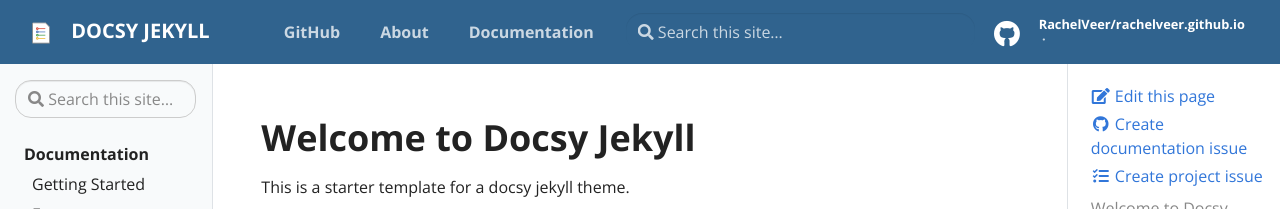
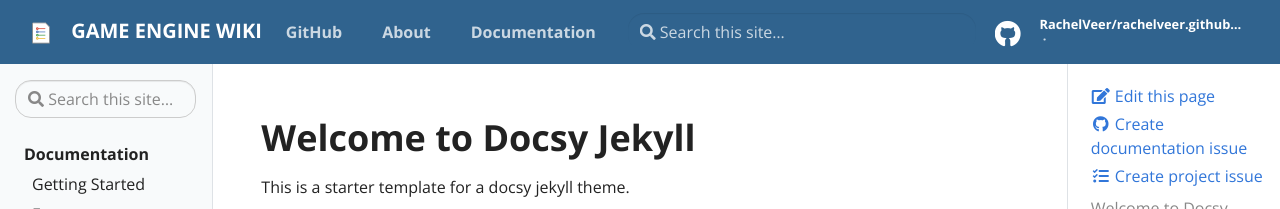
Before and after one commit to RachelVeer/rachelveer.github.io, a Jekyll site: the page built from pages/index.md, in a window 1280 px wide. Shown: the top 209 px of the page. Built offline with Jekyll 4.4.1, drawn with Linux system fonts in a browser that asks for light colours.

Commit message:
Title update.

```diff
--- a/_config.yml
+++ b/_config.yml
@@ -14,7 +14,7 @@
 # You can create any custom variable you would like, and they will be accessible
 # in the templates via {{ site.myvariable }}.
 
-title: Docsy Jekyll
+title: Game Engine Wiki
 email: your-email@domain.com
 author: Dinosaur Avocado
 description: > # this means to ignore newlines until "baseurl:"
```
